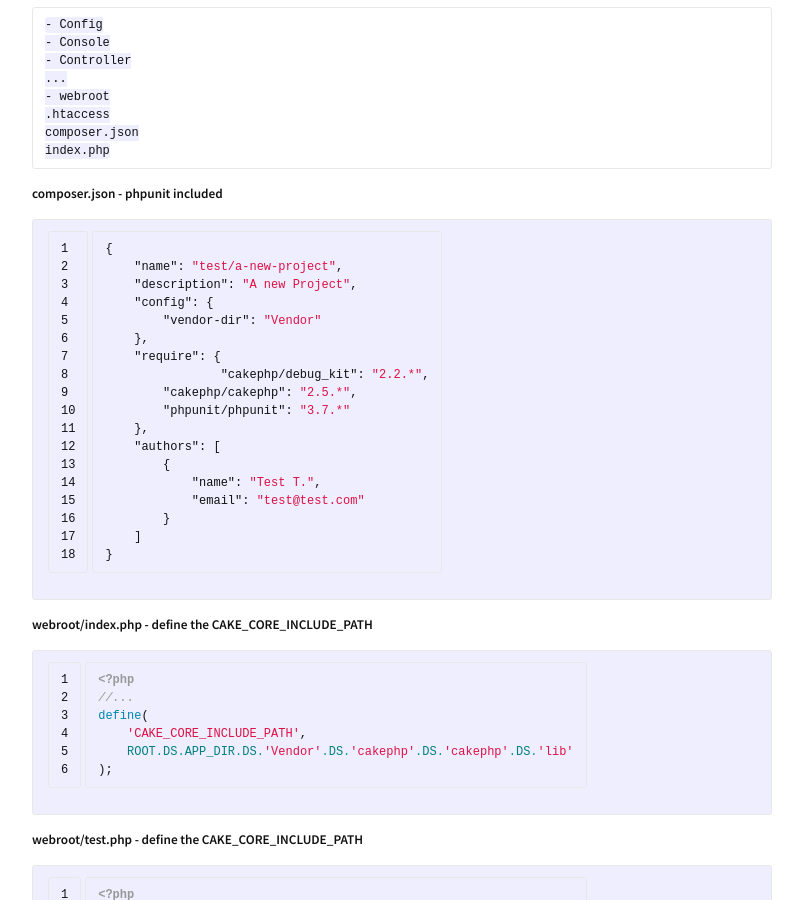
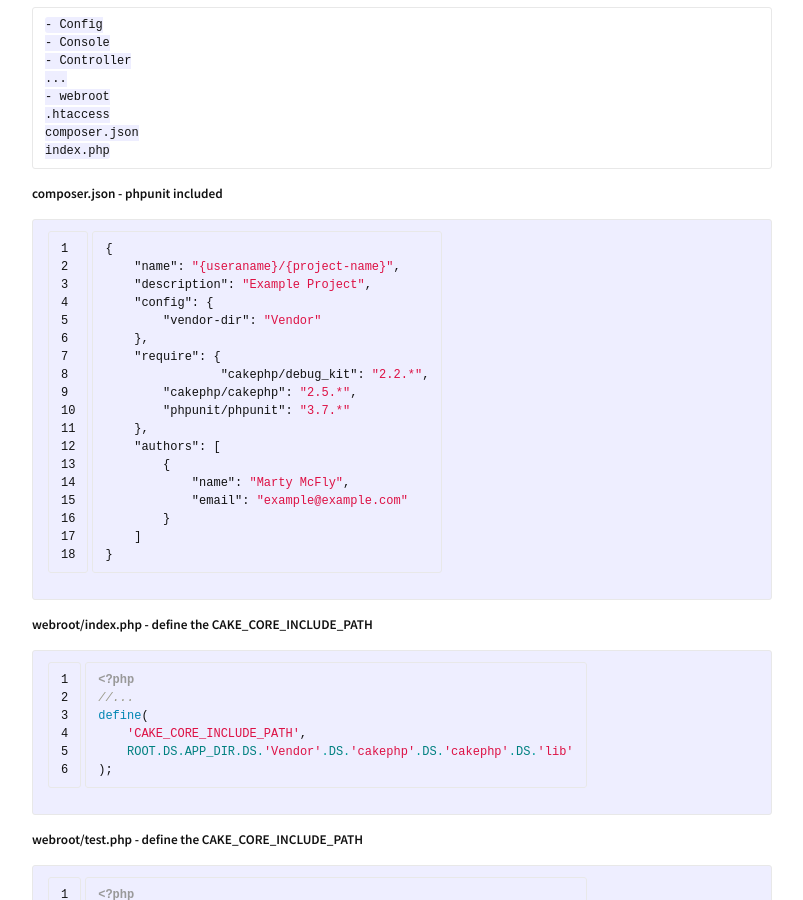
Before and after one commit to asugai/asugai.github.io, a Jekyll site: the page built from _posts/2014-12-09-installing-cakephp-with-composer.markdown, in a window 1280 px wide and 900 px high, scrolled down 883 px. Shown: the whole window, without its empty margins (238-1041 px from the left). Built offline with Jekyll 4.4.1, drawn with Linux system fonts in a browser that asks for light colours; nearby versions of some CDN libraries; Markdown is read by kramdown in place of the engine named in the settings; comment, search, counter and statistics services are not loaded.

Commit message:
moved data to andre

```diff
--- a/_posts/2014-12-09-installing-cakephp-with-composer.markdown
+++ b/_posts/2014-12-09-installing-cakephp-with-composer.markdown
@@ -38,8 +38,8 @@
 #####composer.json - phpunit included
 {% highlight json linenos=table %}
 {
-    "name": "test/a-new-project",
-    "description": "A new Project",
+    "name": "{useraname}/{project-name}",
+    "description": "Example Project",
     "config": {
         "vendor-dir": "Vendor"
     },
@@ -50,8 +50,8 @@
     },
     "authors": [
         {
-            "name": "Test T.",
-            "email": "test@test.com"
+            "name": "Marty McFly",
+            "email": "example@example.com"
         }
     ]
 }
```
